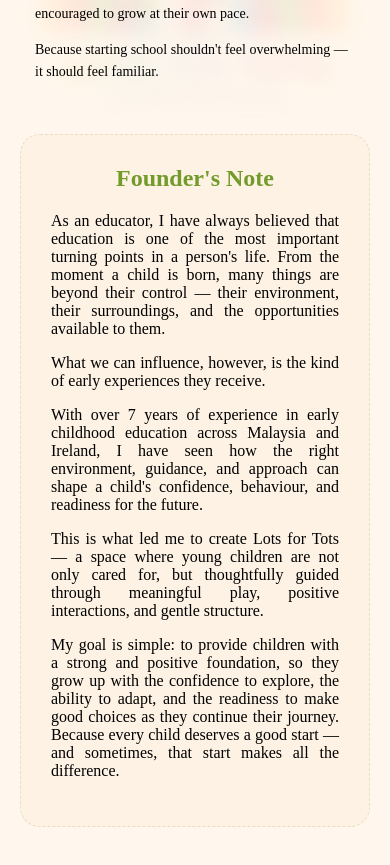
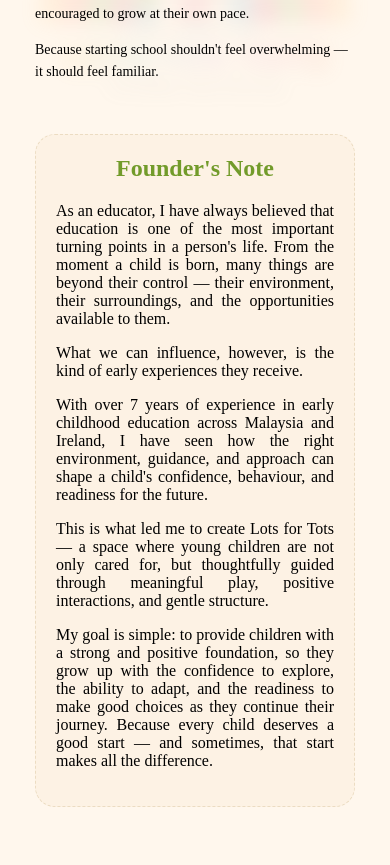
Before and after one commit to gkoson2455/lotsfortots.ts, a Next.js app: page /about in a window 390 px wide. Shown: the part 921-1786 px from the top of the page. Built offline with nearby package versions, Linux system fonts and the light colour scheme.

Commit message:
added width and tidy

```diff
--- a/app/about/about.module.css
+++ b/app/about/about.module.css
@@ -58,7 +58,6 @@
     max-width: 850px;
     margin-left: auto;
     margin-right: auto;
-    flex: 1;
     animation: fadeIn 0.4s ease;
 }
 
@@ -70,6 +69,9 @@
     margin-bottom: 40px;
     border: 1px dashed #ECDCC2;
     text-align: justify;
+    max-width: 850px;
+    margin-left: auto;
+    margin-right: auto;
 }
 
 .foundersNote h2 {
@@ -95,4 +97,10 @@
         line-height: 1.6;
         padding: 0 15px;
     }
+
+    .foundersNote {
+        padding: 20px;
+        margin-left: 15px;
+        margin-right: 15px;
+    }
 }
```
